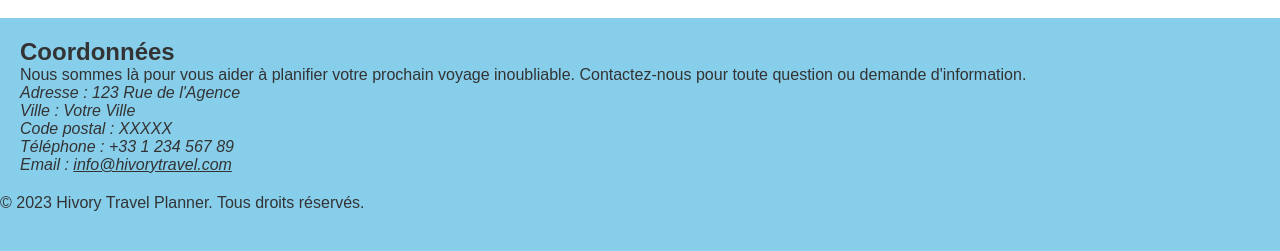
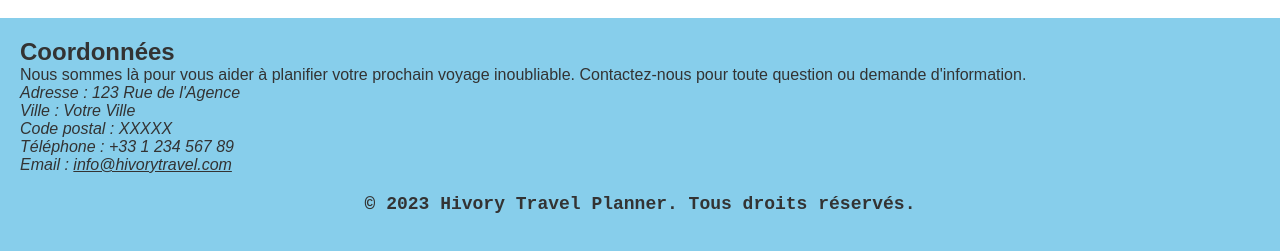
Before and after one commit to Hyvory01tp/Hivory.website, a plain HTML site: page contact.html in a window 1280 px wide. Shown: the part 105-356 px from the top of the page. Drawn offline with Linux system fonts and the light colour scheme.

Commit message:
Update design2.css

```diff
--- a/design2.css
+++ b/design2.css
@@ -90,3 +90,13 @@
 a:hover {
     color: skyblue;
 }
+
+footer{
+    color: #333;
+    font-weight: bold;
+    font-size: 18px;
+    font-family: 'Courier New', Courier, monospace;
+    text-align: center;
+    margin-bottom: 10px;
+    padding-bottom: 15px;
+}
```
